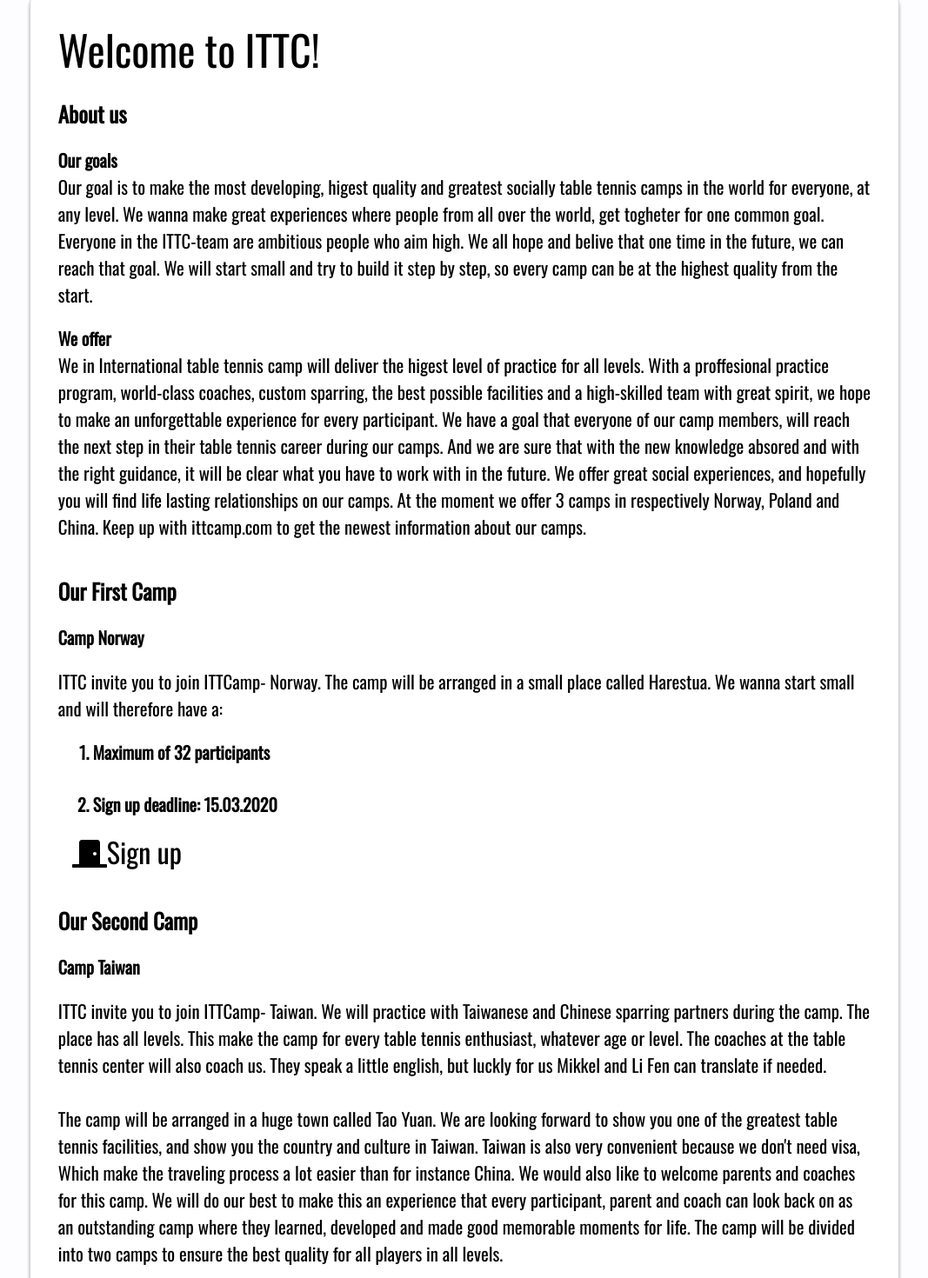
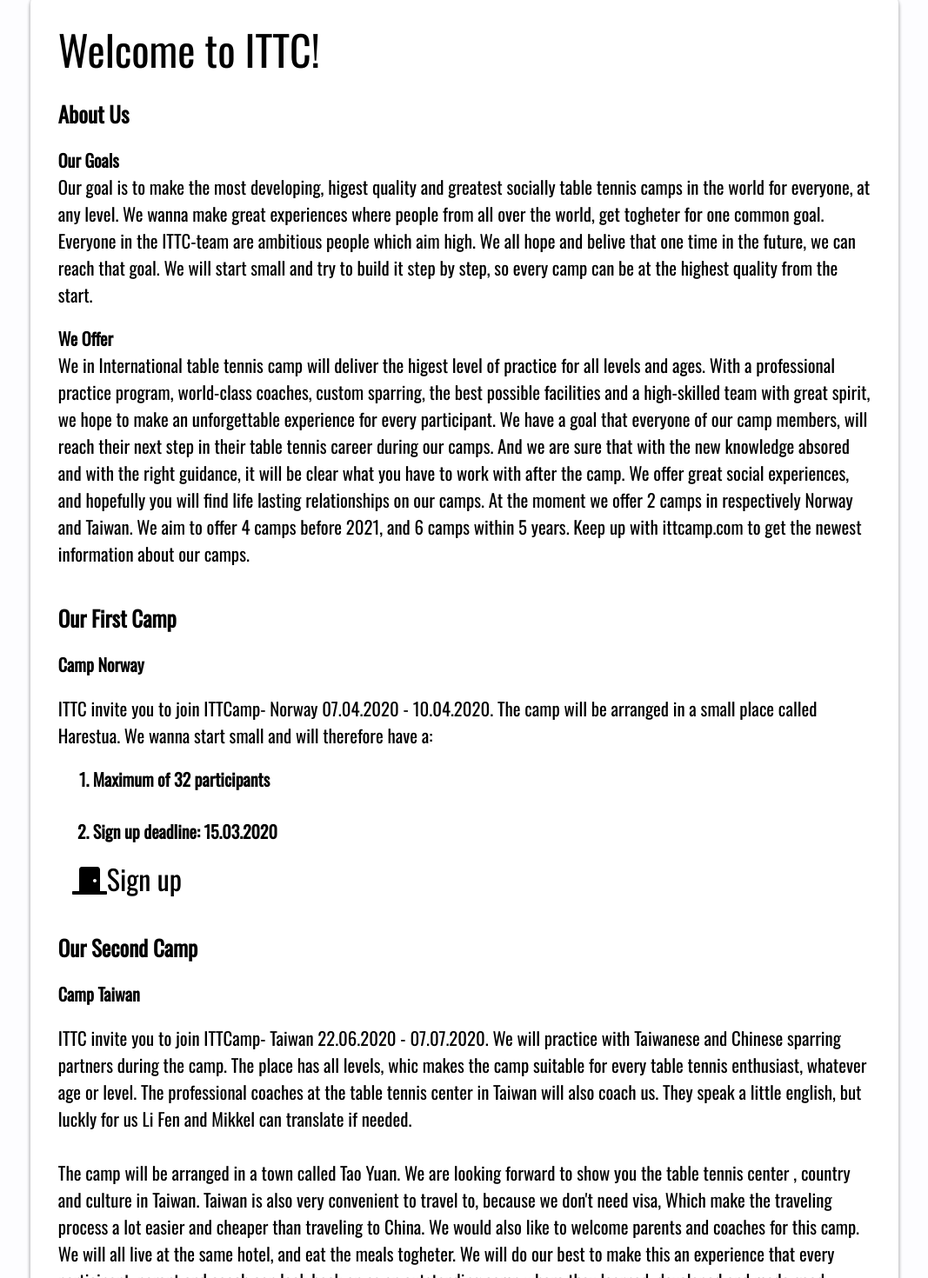
Before and after one commit to mikkelgud/InternationalTableTennisCamp, a React (Create React App) app: page /plan in a window 1280 px wide. Shown: the part 79-1549 px from the top of the page at 87% size, without its empty margins (106-1173 px from the left). Built offline with nearby package versions, Linux system fonts and the light colour scheme.

Commit message:
Wow a lot of important mistakes I dindt see before now

```diff
--- a/src/components/Leaders/EskilLindholm.js
+++ b/src/components/Leaders/EskilLindholm.js
@@ -40,7 +40,7 @@ export default function MikkelGudmundsen() {
       </StyledTextSectionHeader>
       <br/>
       <StyledText>
-   Eskil Lindholm is a active coach and player for Fornebu BTK.
+   Eskil Lindholm is an active coach and player for Fornebu BTK.
    He is currently ranked number 5 on the senior ranking in Norway,
     and play for the Norwegian national team.
     We are gratefull to have you on our team,
--- a/src/components/camps/norwayCamp/NorwayPrices.js
+++ b/src/components/camps/norwayCamp/NorwayPrices.js
@@ -24,7 +24,7 @@ export default function Expences(props) {
       <ul>
     <li> 3 days camp with high quality traning.</li>
     <li> 2 table tennis practices and 1 physical practice every day, except arrival and departure day. <StyledATagLink onClick={() => { props.history.push("/stay/Norway/schedule"); }}>(Look at schedule)</StyledATagLink></li>
-    <li>Lectures every evening with our coaches, including European champion Li Fen.</li>
+    <li>Lectures or team-building every evening with our coaches, including European champion Li Fen.</li>
     <li>4 nights with sleeping in the hall with all essentials, with night guards awake at all time. <br/>
           (Notice: Madrass, duvet/sleepingbag, sheets and pillow you have to bring yourself)</li>
     <li>3 meals every day. <br/>
--- a/src/components/camps/norwayCamp/NorwayTravel.js
+++ b/src/components/camps/norwayCamp/NorwayTravel.js
@@ -13,17 +13,16 @@ export default function NorwayTravel() {
         <StyledTextBoxDiv>
             <StyledTextSectionHeader>Welcome to Camp Norway in Harestua</StyledTextSectionHeader>
             <StyledText>
-                We choose to target Scandinavian players for our first camp.
-                And we hope to see as many nationalities as possible.
-                Therefore we will only arrange pickups at the Harestua train station to begin with (It could be changes to this if there is many players from outside Norway).
-                If the participant can't travel alone, we will arrange someone to meet you at the airport,
-                and help out with the practical things, and travel with the traveler from Gardemoen to Harestua.
-                Wanna drive?
+                We hope to see as many nationalities as possible on our camp.
+                We will arrange pickups at the Harestua train station to begin with, but if people come in groups from other countries, we will arrange pick ups at the airport.
+                If a participant under 16 is traveling alone, we will arrange someone to meet you at the airport,
+                and follow you to Harestua (The train tickets will not be covered by ITTC).
+                Wanna drive to Harestua?
                 <StyledATagLink target="blank" href="https://www.google.com/maps/dir//Harestua+Arena,+Elvefaret+22,+2743+Harestua/@60.2091828,10.713969,17z/data=!4m8!4m7!1m0!1m5!1m1!1s0x46419f7b25edc42b:0xecdfa6f6adc8441d!2m2!1d10.7161577!2d60.2091828">(Get destination)</StyledATagLink>
             </StyledText>
             <br/>
             <StyledText>
-                If you're traveling from denmark(kastrup),
+                If you're traveling from Denmark, kastrup,
                 Oscar Perman will meet you at the airport and help you to the gate. <br/><br/>
             </StyledText>
             <StyledSTextSectionHeader>Our travel recomendations </StyledSTextSectionHeader>
@@ -38,7 +37,7 @@ export default function NorwayTravel() {
               <br/>
               <StyledH3> If you live further away from Oslo:</StyledH3>
               <ol>
-              <li>Take flight from your closest airport to Gardemoen.</li>
+              <li>Take the flight from your closest airport to Gardemoen.</li>
               <li>Take the speed-train to Oslo Central Station (Oslo S / Jernbanetorget)</li>
               <li>Take train R30X, R30 or L3 to Harestua train station</li>
               <li>ITTC will pick you up</li>
--- a/src/components/camps/taiwanCamp/TaiwanTravel.js
+++ b/src/components/camps/taiwanCamp/TaiwanTravel.js
@@ -23,7 +23,7 @@ export default function TaiwanTravel() {
               <ol>
               <li>Gardemoen, Norway</li>
               <br/>
-              <li>Castrup, Denmark</li>
+              <li>Kastrup, Denmark</li>
               </ol>
               <br/>
               </StyledText>
--- a/src/components/generalnfoPages/AboutUs.js
+++ b/src/components/generalnfoPages/AboutUs.js
@@ -95,27 +95,29 @@ export default function AboutUs(props) {
       <StyledDiv>
         <StyledTextSectionHeader>Welcome to ITTC! </StyledTextSectionHeader>
         <br />
-        <StyledSTextSectionHeader>About us</StyledSTextSectionHeader>
+        <StyledSTextSectionHeader>About Us</StyledSTextSectionHeader>
         <br />
-        <StyledH3>Our goals</StyledH3>
+        <StyledH3>Our Goals</StyledH3>
         <StyledText>
           Our goal is to make the most developing, higest quality and greatest socially table tennis camps in the world for everyone, at any level.
           We wanna make great experiences where people from all over the world, get togheter for one common goal.
-          Everyone in the ITTC-team are ambitious people who aim high. We all hope and belive that one time in the future, we can reach that goal.
+          Everyone in the ITTC-team are ambitious people which aim high. We all hope and belive that one time in the future, we can reach that goal.
           We will start small and try to build it step by step, so every camp can be at the highest quality from the start.
         </StyledText>
         <br />
-        <StyledH3>We offer</StyledH3>
+        <StyledH3>We Offer</StyledH3>
         <StyledText>
-          We in International table tennis camp will deliver the higest level of practice for all levels.
-          With a proffesional practice program, world-class coaches, custom sparring,
+          We in International table tennis camp will deliver the higest level of practice for all levels and ages.
+          With a professional practice program, world-class coaches, custom sparring,
           the best possible facilities and a high-skilled team with great spirit,
            we hope to make an unforgettable experience for every participant.
-          We have a goal that everyone of our camp members, will reach the next step in their table tennis career during our camps.
+          We have a goal that everyone of our camp members, will reach their next step
+          in their table tennis career during our camps.
           And we are sure that with the new knowledge absored and with the right guidance,
-          it will be clear what you have to work with in the future.
+          it will be clear what you have to work with after the camp.
           We offer great social experiences, and hopefully you will find life lasting relationships on our camps.
-          At the moment we offer 3 camps in respectively Norway, Poland and China.
+          At the moment we offer 2 camps in respectively Norway and Taiwan.
+          We aim to offer 4 camps before 2021, and 6 camps within 5 years.
           Keep up with ittcamp.com to get the newest information about our camps.
         </StyledText>
         <br/>
@@ -125,7 +127,7 @@ export default function AboutUs(props) {
         <StyledH3>Camp Norway</StyledH3>
           <br/>
         <StyledText>
-          ITTC invite you to join ITTCamp- Norway.
+          ITTC invite you to join ITTCamp- Norway 07.04.2020 - 10.04.2020.
           The camp will be arranged in a small place called Harestua.
            We wanna start small and will therefore have a:
           </StyledText>
@@ -159,28 +161,29 @@ export default function AboutUs(props) {
         <StyledH3>Camp Taiwan</StyledH3>
           <br/>
         <StyledText>
-          ITTC invite you to join ITTCamp- Taiwan.
+          ITTC invite you to join ITTCamp- Taiwan 22.06.2020 - 07.07.2020.
           We will practice with Taiwanese and Chinese sparring partners during the camp.
-          The place has all levels. This make the camp for every table tennis enthusiast, whatever age or level.
-          The coaches at the table tennis center will also coach us.
-          They speak a little english, but luckly for us Mikkel and Li Fen can translate if needed.
+          The place has all levels, whic makes the camp suitable for every table tennis enthusiast, whatever age or level.
+          The professional coaches at the table tennis center in Taiwan will also coach us.
+          They speak a little english, but luckly for us Li Fen and Mikkel can translate if needed.
           <br/>
           <br/>
-          The camp will be arranged in a huge town called Tao Yuan.
-          We are looking forward to show you one of the greatest table tennis
-          facilities, and show you the country and culture in Taiwan.
-          Taiwan is also very convenient because we don't need visa,
-          Which make the traveling process a lot easier than for instance China.
+          The camp will be arranged in a town called Tao Yuan.
+          We are looking forward to show you the table tennis center
+          , country and culture in Taiwan.
+          Taiwan is also very convenient to travel to, because we don't need visa,
+          Which make the traveling process a lot easier and cheaper than traveling to China.
           We would also like to welcome parents and coaches for this camp.
+          We will all live at the same hotel, and eat the meals togheter.
           We will do our best to make this an experience that every participant, parent and coach can look back on
           as an outstanding camp where they learned, developed and made good memorable moments for life.
-          The camp will be divided into two camps to ensure the best quality for all players in all levels.
+          To ensure the quality of the camp we have chosen a:
           <br/>
           </StyledText>
         <StyledH3>
           <ol>
             <br />
-            <li> Maximum 30 players
+            <li> Maximum of 30 players
                </li>
                <br />
           <li>
```
